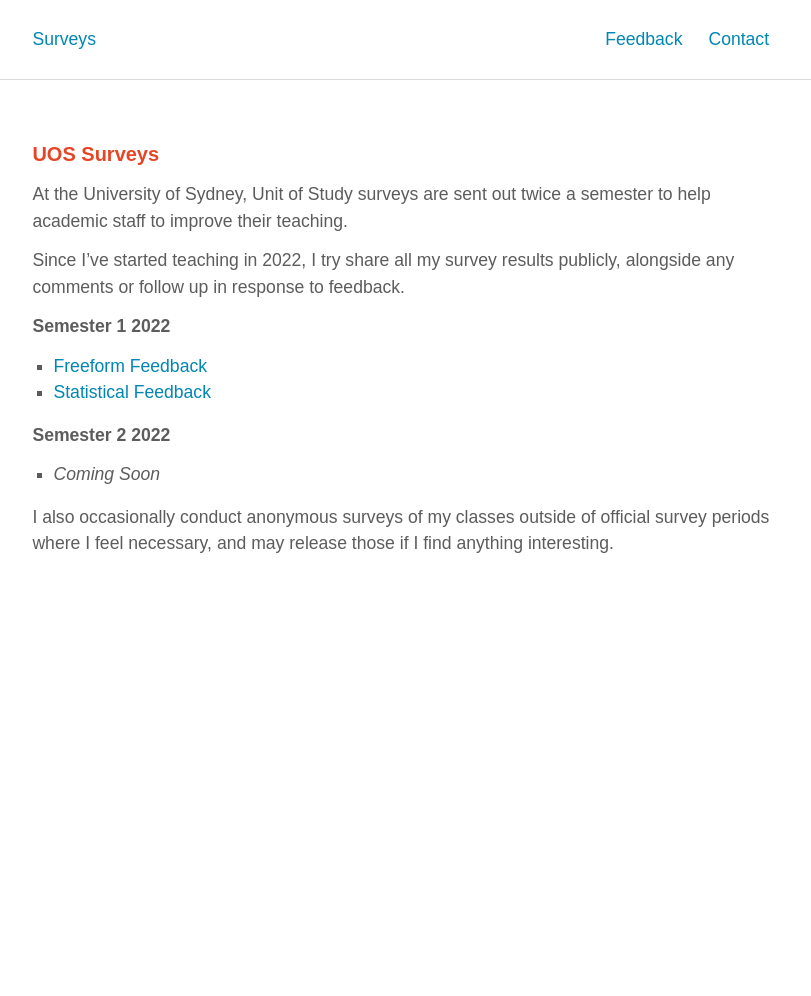
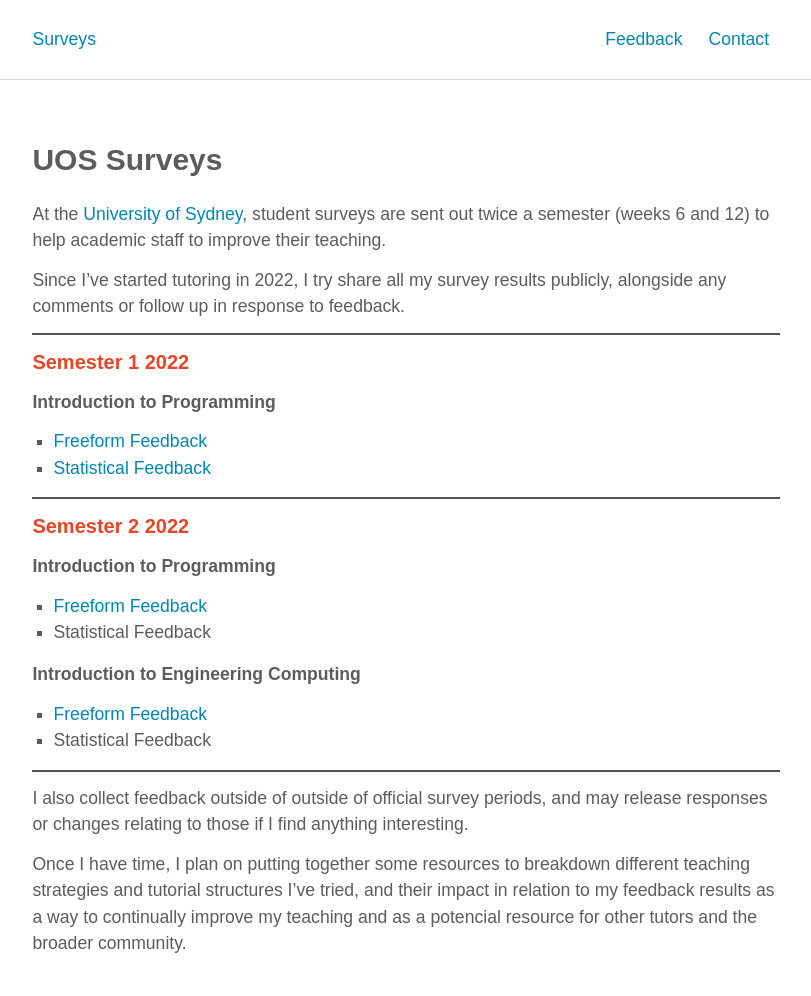
Before and after one commit to justinlouau/surveys, a Jekyll site: the page built from index.md, in a window 1280 px wide. Shown: the whole page, without its empty margins (234-1045 px from the left). Built offline with Jekyll 4.4.1, drawn with Linux system fonts in a browser that asks for light colours; some web fonts are replaced; before the commit the page ends 900 px from its top, so only the background shows below that.

Commit message:
Site update

```diff
--- a/index.md
+++ b/index.md
@@ -1,20 +1,38 @@
 ---
 layout: page
+title: UOS Surveys
 permalink: /
 ---
 <meta name='robots' content='noindex,nofollow' />
 
-#### UOS Surveys
+<!-- #### UOS Surveys -->
 
-At the University of Sydney, Unit of Study surveys are sent out twice a semester to help academic staff to improve their teaching.
+At the [University of Sydney](https://www.sydney.edu.au/), student surveys are sent out twice a semester (weeks 6 and 12) to help academic staff to improve their teaching.
 
-Since I've started teaching in 2022, I try share all my survey results publicly, alongside any comments or follow up in response to feedback.
+Since I've started tutoring in 2022, I try share all my survey results publicly, alongside any comments or follow up in response to feedback.
 
-**Semester 1 2022**
-- [Freeform Feedback](/surveys/S1_Freeform.pdf)
-- [Statistical Feedback](/surveys/S1_Ratings.pdf)
+---
 
-**Semester 2 2022**
-- *Coming Soon*
+#### Semester 1 2022
 
-I also occasionally conduct anonymous surveys of my classes outside of official survey periods where I feel necessary, and may release those if I find anything interesting.
+**Introduction to Programming**
+- [Freeform Feedback](/surveys/S1_Freeform.pdf) <!-- ([Response](/1110-22s1-freeform)) -->
+- [Statistical Feedback](/surveys/S1_Ratings.pdf) <!-- ([Response](/1110-22s1-ratings)) -->
+
+---
+
+#### Semester 2 2022
+
+**Introduction to Programming**
+- [Freeform Feedback](/surveys/INFO1110_S2_Freeform.pdf) <!-- ([Response](/1110-22s2-freeform)) -->
+- Statistical Feedback
+
+**Introduction to Engineering Computing**
+- [Freeform Feedback](/surveys/ENGG1810_S2_Freeform.pdf) <!-- ([Response](/1810-22s2-freeform)) -->
+- Statistical Feedback
+
+---
+
+I also collect feedback outside of outside of official survey periods, and may release responses or changes relating to those if I find anything interesting.
+
+Once I have time, I plan on putting together some resources to breakdown different teaching strategies and tutorial structures I've tried, and their impact in relation to my feedback results as a way to continually improve my teaching and as a potencial resource for other tutors and the broader community.
```
Also changed, not shown: contact.md (+1 -1 lines), feedback.md (+5 -1 lines), responses/contact.md (added, +19 -0 lines), 2 other files.
